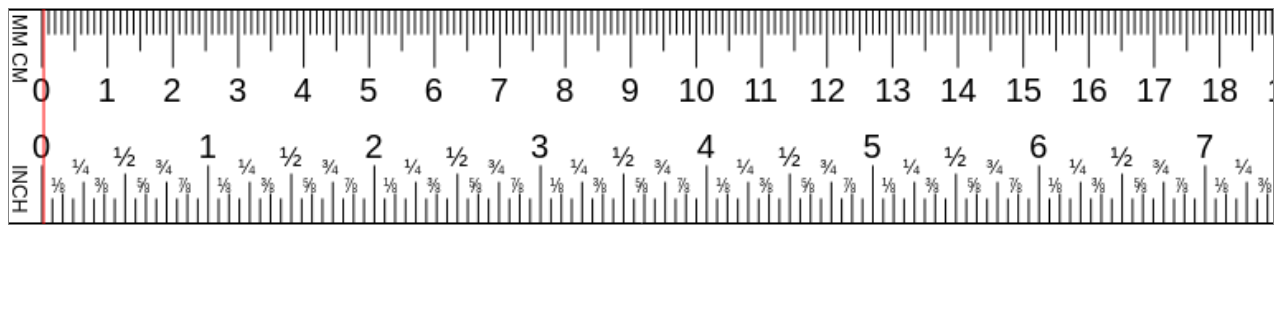
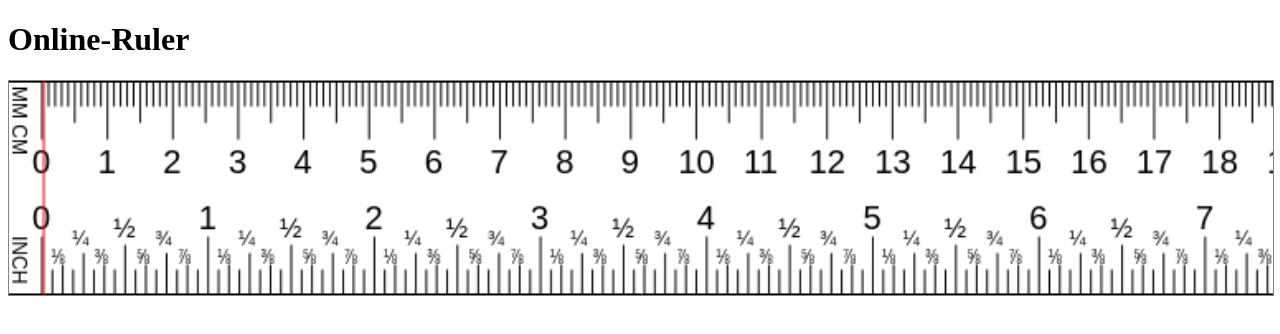
Before and after one commit to doubleriser/ruler, a Next.js app: page /1 in a window 1280 px wide. Shown: the top 334 px of the page. Built offline with nearby package versions, Linux system fonts and the light colour scheme.

Commit message:
add: header

```diff
--- a/pages/[id].js
+++ b/pages/[id].js
@@ -202,6 +202,7 @@ export default function Home() {
 
     return (
         <div>
+            <h1>Online-Ruler</h1>
             <canvas
                 ref={rulerRef}
                 id='ruler'
```
